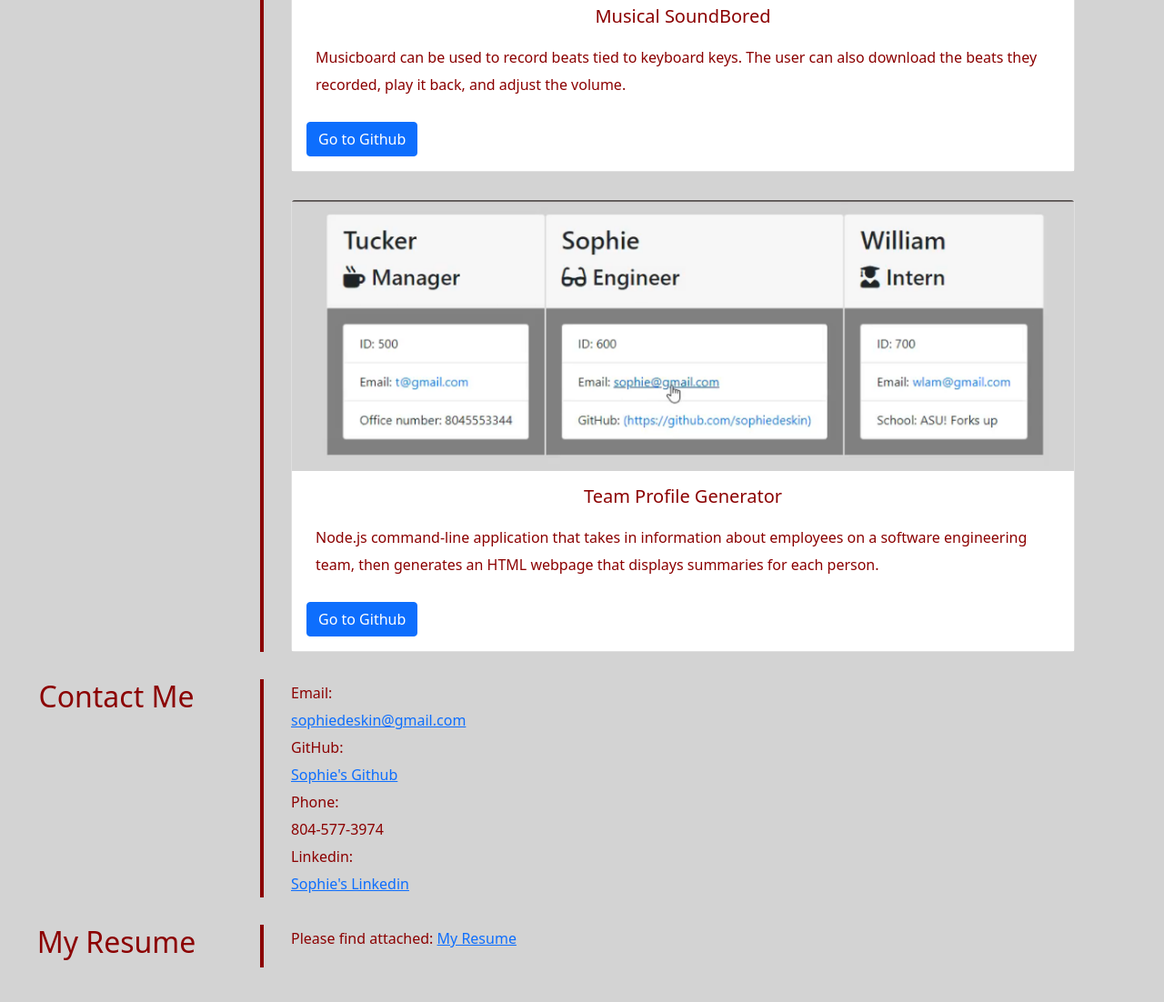
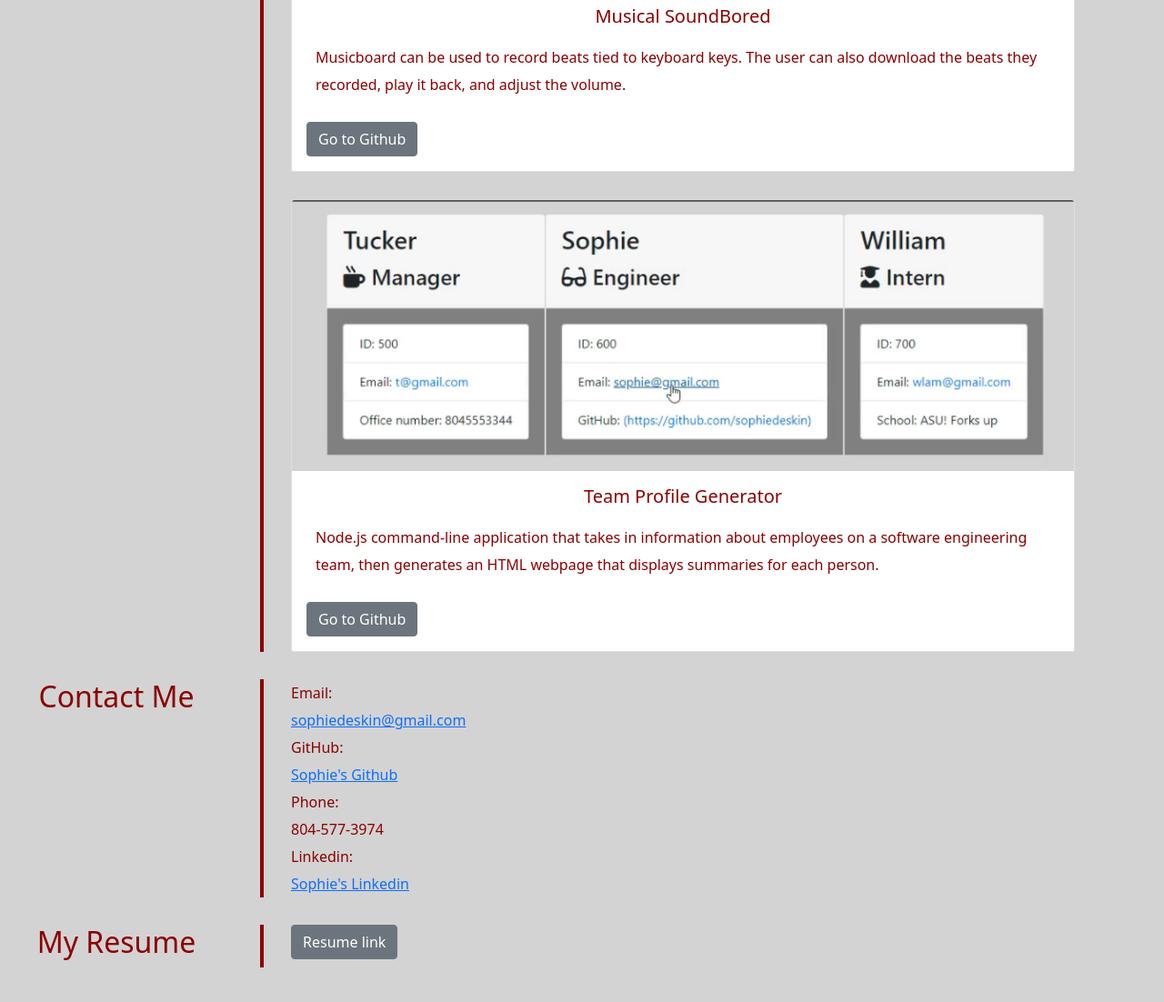
Before and after one commit to sophiedeskin/portfolio-2-update, a plain HTML site: page index.html in a window 1280 px wide. Shown: the part 1980-3082 px from the top of the page at 91% size. Drawn offline with nearby package versions, Linux system fonts and the light colour scheme.

Commit message:
updating buttons

```diff
--- a/index.html
+++ b/index.html
@@ -54,7 +54,7 @@
             <div class="card-body">
               <h5 class="card-title">Coding Jobs App</h5>
               <p class="card-text">Job board for coders where users can view, post, apply for, and delete jobs. The app also requires authentication through a login/logout/signup method.</p>
-              <a href="https://github.com/sophiedeskin/project-2" class="btn btn-primary">Go to Github</a>
+              <a href="https://github.com/sophiedeskin/project-2" target="_blank" class="btn btn-secondary">Go to Github</a>
             </div>
           </div>
           <br>
@@ -63,7 +63,7 @@
             <div class="card-body">
               <h5 class="card-title">Musical SoundBored</h5>
               <p class="card-text">Musicboard can be used to record beats tied to keyboard keys. The user can also download the beats they recorded, play it back, and adjust the volume.</p>
-              <a href="https://github.com/sophiedeskin/group-project-one" class="btn btn-primary">Go to Github</a>
+              <a href="https://github.com/sophiedeskin/group-project-one" target="_blank" class="btn btn-secondary">Go to Github</a>
             </div>
           </div>
           <br>
@@ -72,7 +72,7 @@
             <div class="card-body">
               <h5 class="card-title">Team Profile Generator</h5>
               <p class="card-text">Node.js command-line application that takes in information about employees on a software engineering team, then generates an HTML webpage that displays summaries for each person.</p>
-              <a href="https://github.com/sophiedeskin/team-profile-generator" class="btn btn-primary">Go to Github</a>
+              <a href="https://github.com/sophiedeskin/team-profile-generator" target="_blank" class="btn btn-secondary">Go to Github</a>
             </div>
           </div>
           <!-- <div class ="container">
@@ -110,8 +110,9 @@
         <div class="title">
           <h2 id="section-4">My Resume</h2></div>
         <div class="content" id="resumepdf">
-         Please find attached:
-         <a href="Sophie Deskin Resume.pdf" target="_blank">My Resume</a>
+          <a href="Sophie Deskin Resume.pdf" target="_blank" class="btn btn-secondary" role="button" data-bs-toggle="button" aria-pressed="true">Resume link</a>
+         <!-- Please find attached:  -->
+         <!-- <a href="Sophie Deskin Resume.pdf" target="_blank">My Resume</a> -->
         </div>
        </div>
       </div>
```
